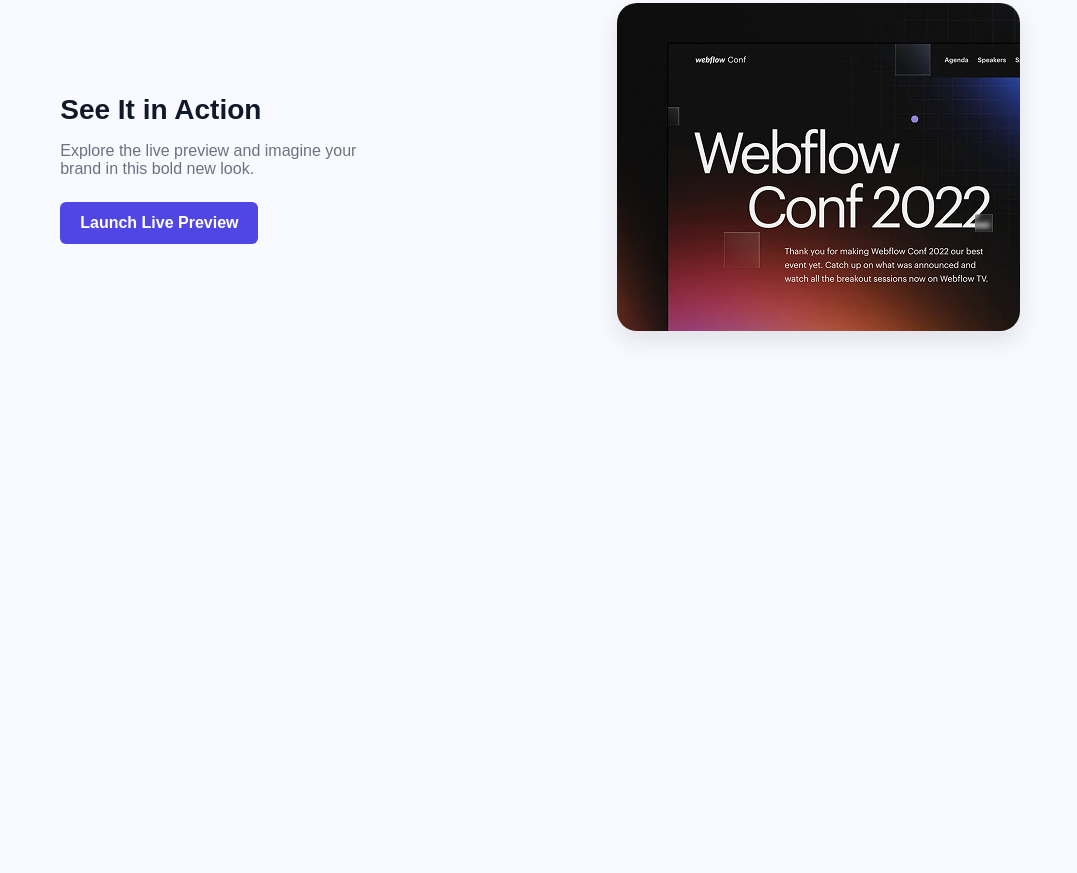
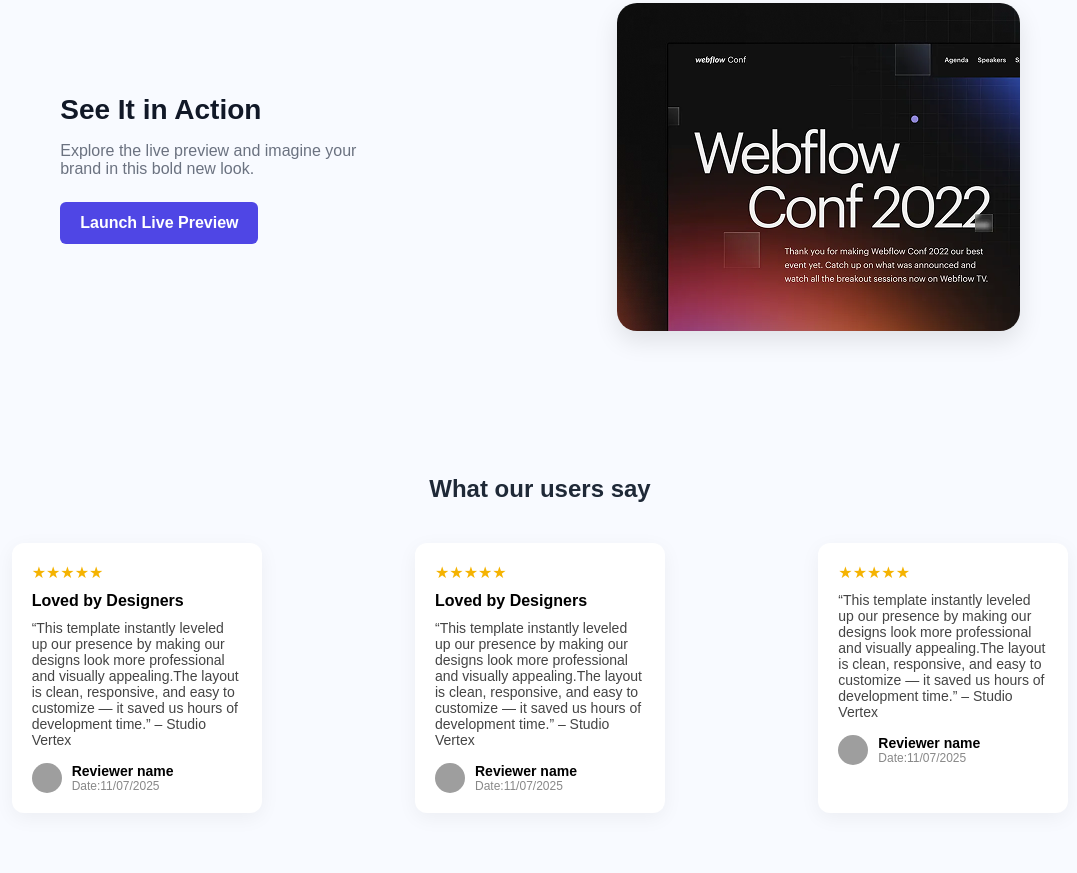
Before and after one commit to Mashrafe/Assigment_01, a plain HTML site: page index.html in a window 1280 px wide. Shown: the part 877-1750 px from the top of the page, without its empty margins (100-1177 px from the left). Before the commit the page ends 1292 px from the top, so only its background shows below. Drawn offline with Linux system fonts and the light colour scheme; grey boxes are pictures that could not be loaded.

```diff
--- a/index.html
+++ b/index.html
@@ -30,3 +30,49 @@
           <img src="images/wc-mini.png" alt="Webflow Conf 2022" />
         </div>
       </section>
+<!-- Testimonials Section -->
+  <section class="testimonial-section">
+    <h2>What our users say</h2>
+    <div class="testimonials">
+      <!-- Testimonial 1 -->
+      <div class="testimonial-card">
+        <div class="stars">★★★★★</div>
+        <h3>Loved by Designers</h3>
+        <p> “This template instantly leveled up our presence by making our designs look more professional and visually appealing.The layout is clean, responsive, and easy to customize — it saved us hours of development time.” – Studio Vertex</p>
+        <div class="review-footer">
+          <img src="https://i.pravatar.cc/40?img=1" alt="Reviewer">
+          <div>
+            <div class="name">Reviewer name</div>
+            <div class="date">Date:11/07/2025</div>
+          </div>
+        </div>
+      </div>
+
+      <!-- Testimonial 2 -->
+      <div class="testimonial-card">
+        <div class="stars">★★★★★</div>
+        <h3>Loved by Designers</h3>
+        <p> “This template instantly leveled up our presence by making our designs look more professional and visually appealing.The layout is clean, responsive, and easy to customize — it saved us hours of development time.” – Studio Vertex</p>
+        <div class="review-footer">
+          <img src="https://i.pravatar.cc/40?img=2" alt="Reviewer">
+          <div>
+            <div class="name">Reviewer name</div>
+            <div class="date">Date:11/07/2025</div>
+          </div>
+        </div>
+      </div>
+
+      <!-- Testimonial 3 -->
+      <div class="testimonial-card">
+        <div class="stars">★★★★★</div>
+        <p> “This template instantly leveled up our presence by making our designs look more professional and visually appealing.The layout is clean, responsive, and easy to customize — it saved us hours of development time.” – Studio Vertex</p>
+        <div class="review-footer">
+          <img src="https://i.pravatar.cc/40?img=3" alt="Reviewer">
+          <div>
+            <div class="name">Reviewer name</div>
+            <div class="date">Date:11/07/2025</div>
+          </div>
+        </div>
+      </div>
+    </div>
+  </section>
--- a/styles/style.css
+++ b/styles/style.css
@@ -140,8 +140,8 @@
   transition: background 0.3s;
 }
 
-.preview-button:hover {
-  background-color: #caaf38;
+.preview-button: hover {
+  background-color: #caaf38
 }
 
 .image-content img {
@@ -149,3 +149,114 @@
   border-radius: 20px;
   box-shadow: 0 10px 25px rgba(0, 0, 0, 0.1);
 }
+
+.stats-section {
+  background-color: #e9e9ff;
+  padding: 60px 40px;
+  text-align: center;
+  border-radius: 20px;
+  margin: 60px auto;
+  max-width: 900px;
+}
+
+.stats-section h2 {
+  font-size: 24px;
+  font-weight: bold;
+  color: #1f2937;
+  margin-bottom: 40px;
+}
+
+.stats-grid {
+  display: flex;
+  justify-content: space-around;
+  flex-wrap: wrap;
+  gap: 40px;
+}
+
+.stat {
+  text-align: center;
+}
+
+.stat-number {
+  font-size: 32px;
+  font-weight: bold;
+  color: #4f46e5;
+  display: block;
+  margin-bottom: 10px;
+}
+
+.stat-label {
+  font-size: 14px;
+  color: #6b7280;
+}
+
+/* Testimonials */
+.testimonial-section {
+  background-color: #f8faff;
+  text-align: center;
+  padding: 60px 40px;
+}
+
+.testimonial-section h2 {
+  font-size: 24px;
+  font-weight: bold;
+  color: #1f2937;
+  margin-bottom: 40px;
+}
+
+.testimonials {
+  display: flex;
+  justify-content: space-around;
+  flex-wrap: wrap;
+  gap: 10px;
+}
+
+.testimonial-card {
+  background: white;
+  border-radius: 12px;
+  padding: 20px;
+  width: 250px;
+  box-shadow: 0 5px 20px rgba(0,0,0,0.05);
+  text-align: left;
+}
+
+.testimonial-card .stars {
+  width: 90px;
+  margin-bottom: 10px;
+  color: #f5b301;
+  font-size: 16px;
+}
+
+.testimonial-card h3 {
+  font-size: 16px;
+  font-weight: bold;
+  margin-bottom: 10px;
+}
+
+.testimonial-card p {
+  font-size: 14px;
+  color: #444;
+  margin-bottom: 15px;
+}
+
+.review-footer {
+  display: flex;
+  align-items: center;
+  gap: 10px;
+}
+
+.review-footer img {
+  width: 30px;
+  height: 30px;
+  border-radius: 50%;
+}
+
+.review-footer .name {
+  font-size: 14px;
+  font-weight: bold;
+}
+
+.review-footer .date {
+  font-size: 12px;
+  color: #888;
+}
```
